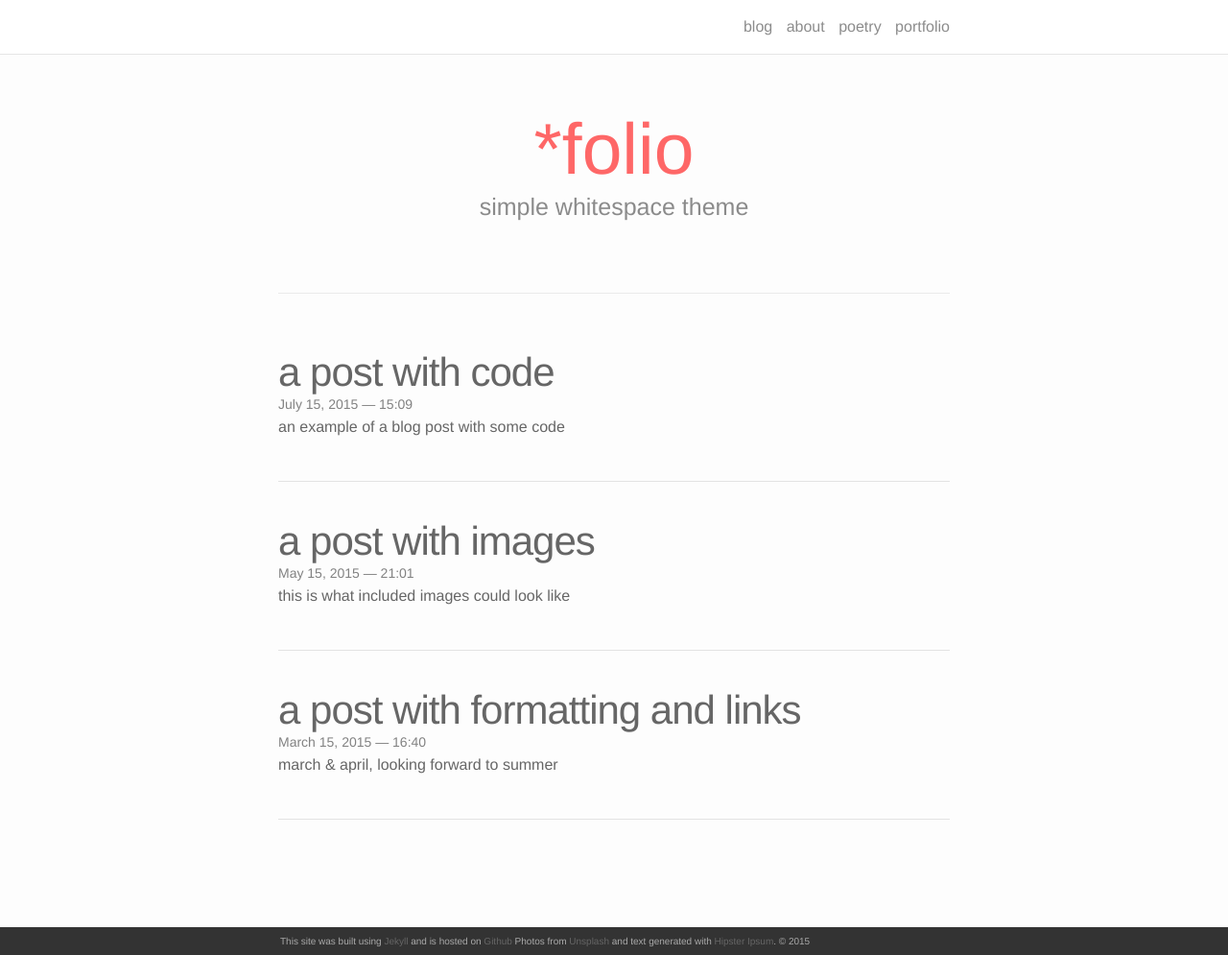
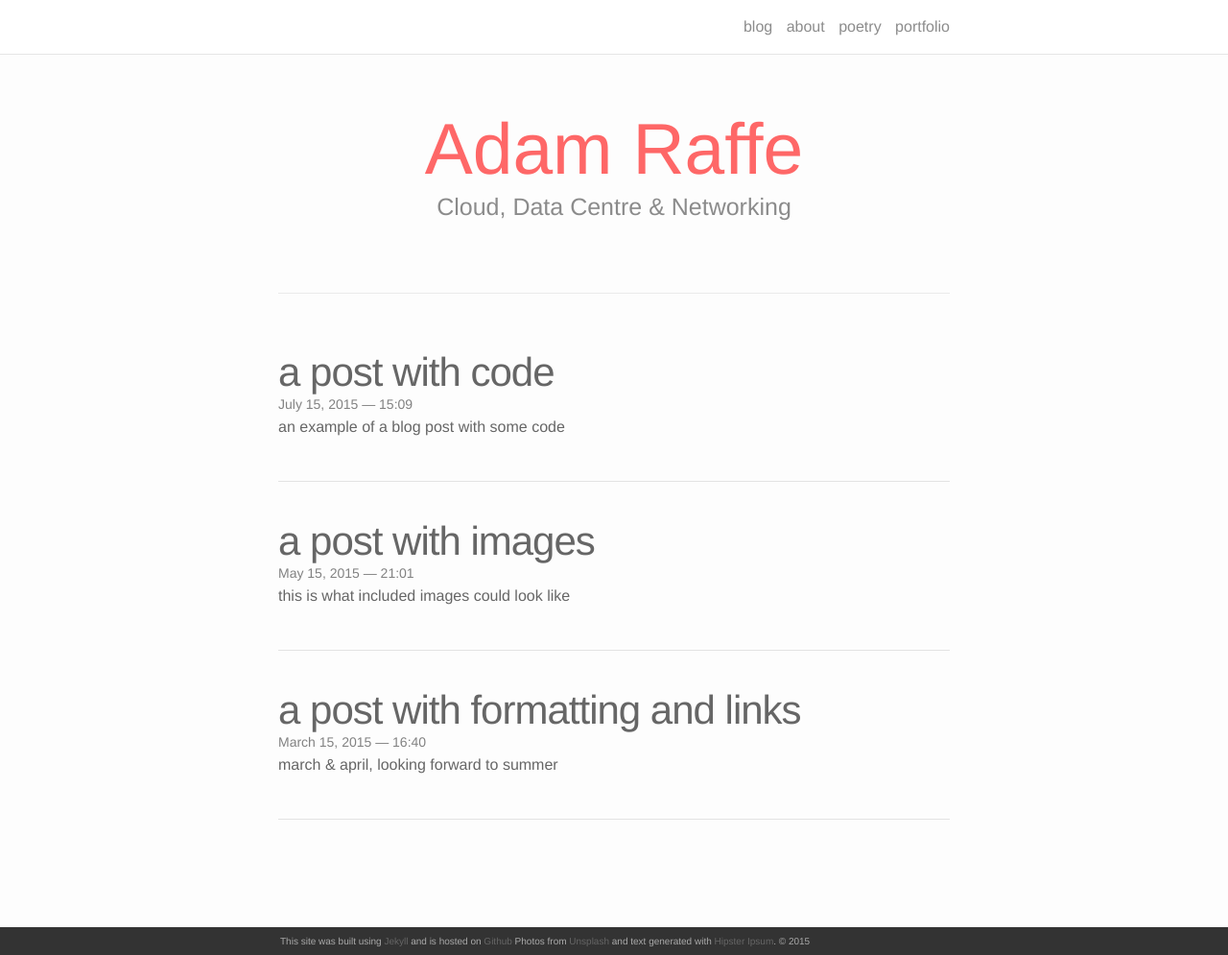
Before and after one commit to Araffe/araffe.github.io, a Jekyll site: the page built from index.html, in a window 1280 px wide and 995 px high. Shown: the whole window at 96% size. Built offline with Jekyll 4.4.1, drawn with Linux system fonts in a browser that asks for light colours; nearby versions of some CDN libraries; the list of posts is cut into pages by our own code.

Commit message:
Updated index

```diff
--- a/index.html
+++ b/index.html
@@ -3,8 +3,8 @@ layout: default
 ---
 
 <div class="header-bar">
-  <h1>*folio</h1>
-  <h2>simple whitespace theme</h2>
+  <h1>Adam Raffe</h1>
+  <h2>Cloud, Data Centre & Networking</h2>
   <br/>
   <hr>
   <br/>
```
